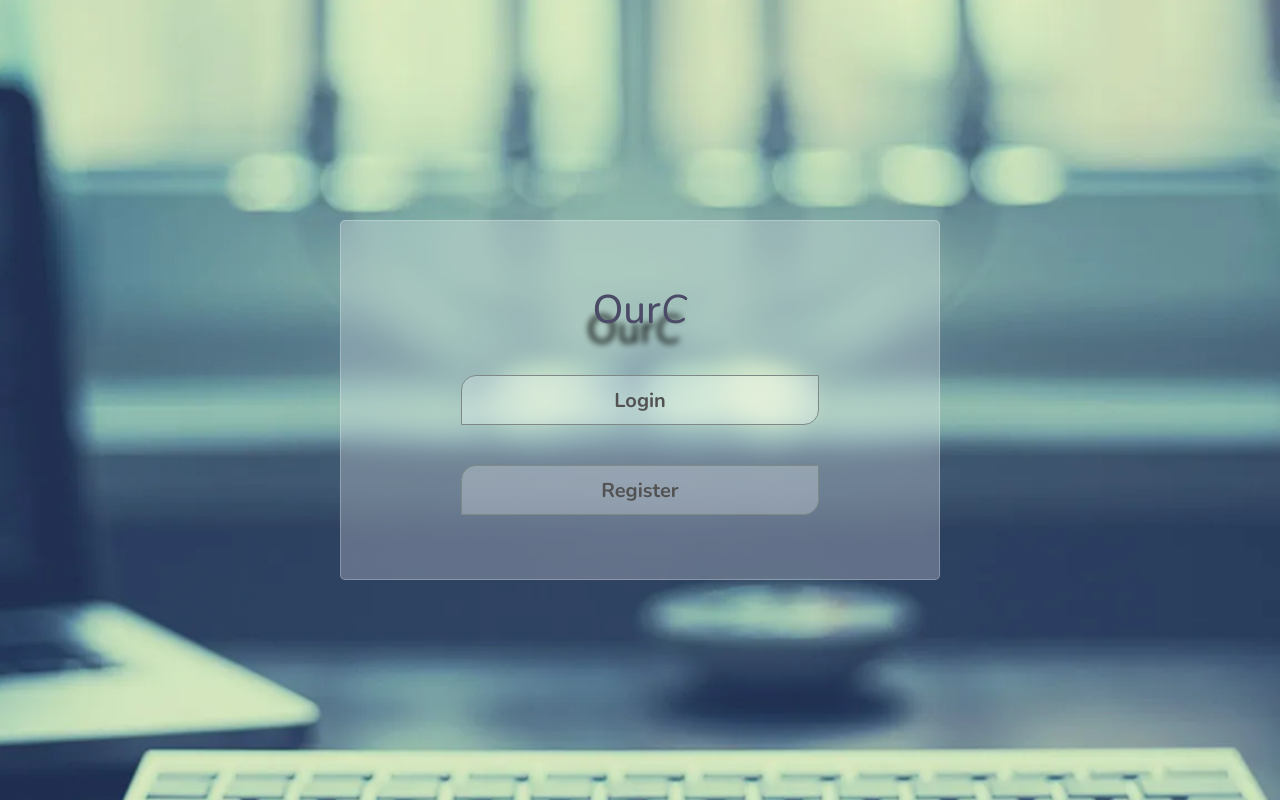
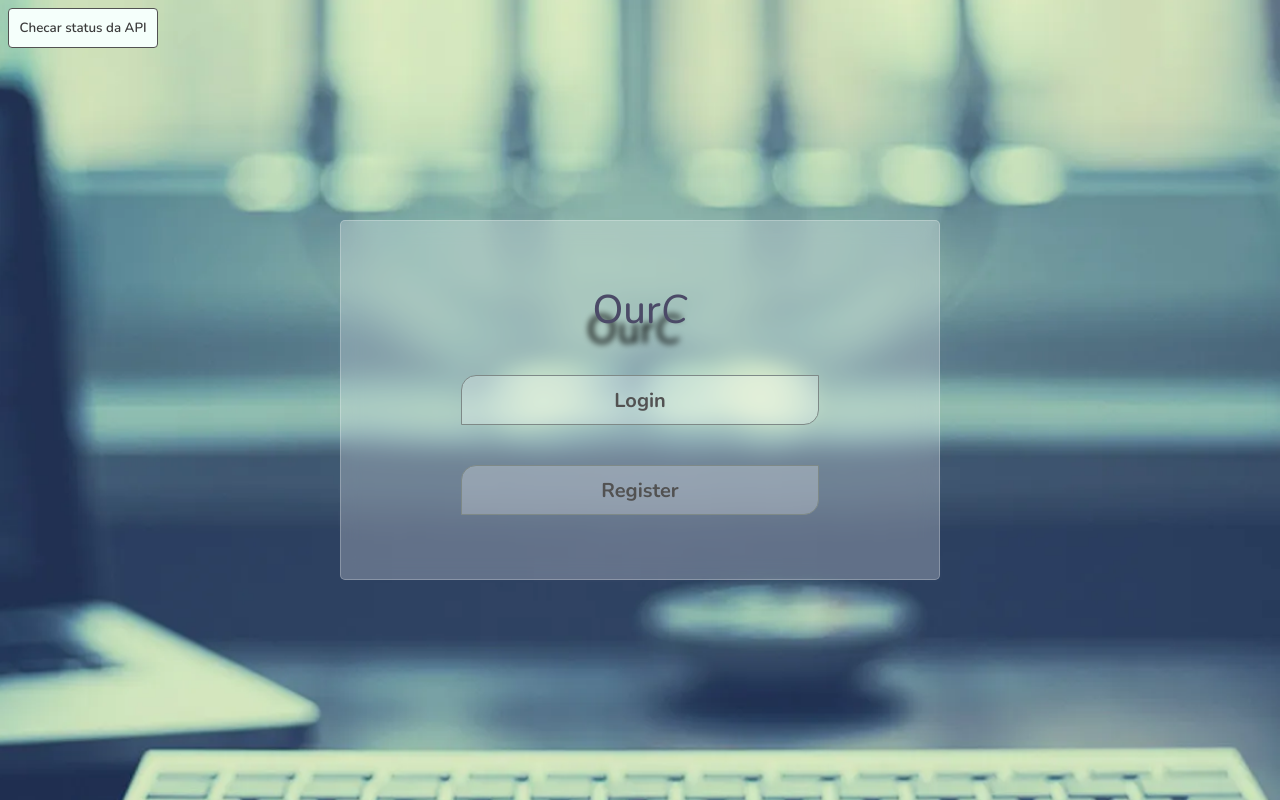
Before and after one commit to stevalves/m6sp2-front, a React (Vite) app: page / in a window 1280 px wide. Built offline with nearby package versions, Linux system fonts and the light colour scheme.

Commit message:
feat: signout statusAPI

```diff
--- /dev/null
+++ b/src/components/ApiWorking/index.tsx
@@ -0,0 +1,15 @@
+import { useUsers } from "../../hooks/useUsers";
+import { LoadingRing } from "../../styles/loading";
+import { StyledApiWorking } from "./styles";
+
+export const ApiWorking = () => {
+  const { reqLoading, apiWorking } = useUsers();
+
+  return (
+    <StyledApiWorking>
+      <button onClick={apiWorking} disabled={reqLoading}>
+        {reqLoading ? <LoadingRing /> : "Checar status da API"}
+      </button>
+    </StyledApiWorking>
+  );
+};
--- /dev/null
+++ b/src/components/ApiWorking/styles.tsx
@@ -0,0 +1,27 @@
+import styled from "styled-components";
+
+export const StyledApiWorking = styled.div`
+  position: absolute;
+  top: 0;
+  left: 0;
+  width: 150px;
+  height: max-content;
+  margin: 8px 0 0 8px;
+  button {
+    height: 40px;
+    width: 150px;
+    border-radius: 4px;
+    background-color: var(--white-2);
+    border: 1px solid var(--gray-2);
+    font-weight: 600;
+    color: var(--gray-1);
+    :hover {
+      border: 1px solid var(--gray-3);
+      color: var(--gray-3);
+      transition: 0.3s;
+    }
+    :disabled {
+      filter: brightness(80%);
+    }
+  }
+`;
--- a/src/components/Header/index.tsx
+++ b/src/components/Header/index.tsx
@@ -5,10 +5,12 @@ import { iHeader } from "./types";
 import { Logo } from "../Logo";
 import { useNavigate } from "react-router-dom";
 import { AddContactModal } from "../AddContactModal";
+import { useAuth } from "../../hooks/useAuth";
 
 export function Header({ contacts }: iHeader) {
   const navigate = useNavigate();
   const [menuDrop, setMenuDrop] = useState("" as string);
+  const { signOut } = useAuth();
 
   function handleClick(): void {
     menuDrop === "active" ? setMenuDrop("") : setMenuDrop("active");
@@ -58,6 +60,9 @@ export function Header({ contacts }: iHeader) {
               Perfil
             </button>
           </li>
+          <li>
+            <button onClick={signOut}>Sair</button>
+          </li>
         </ul>
       </nav>
       {modal && <AddContactModal toggleModal={handleModal} />}
--- a/src/contexts/UserContexts/index.tsx
+++ b/src/contexts/UserContexts/index.tsx
@@ -1,6 +1,6 @@
 import { createContext, useState } from "react";
 import { useNavigate } from "react-router-dom";
-import { api } from "../../services/api";
+import { api, checkApi } from "../../services/api";
 import {
   UserProviderProps,
   UserProviderValues,
@@ -16,6 +16,7 @@ export const UserContext = createContext<UserProviderValues>(
 
 export const UserContextProvider = ({ children }: UserProviderProps) => {
   const [user, setUser] = useState({} as iUser);
+  const [reqLoading, setReqLoading] = useState<boolean>(false);
   const navigate = useNavigate();
 
   const userRetrieve = async () => {
@@ -78,9 +79,21 @@ export const UserContextProvider = ({ children }: UserProviderProps) => {
     }
   };
 
+  const apiWorking = async () => {
+    try {
+      setReqLoading(true)
+      await checkApi.get("")
+      toast.success("Api funcionando!");
+    } catch (error) {
+      toast.error("Api não está funcionando!")
+    } finally {
+      setReqLoading(false)
+    }
+  }
+
   return (
     <UserContext.Provider
-      value={{ userRegister, userEdit, setUser, user, userRetrieve, userDelete }}
+      value={{ userRegister, userEdit, setUser, user, userRetrieve, userDelete, apiWorking, reqLoading }}
     >
       {children}
     </UserContext.Provider>
--- a/src/contexts/UserContexts/types.ts
+++ b/src/contexts/UserContexts/types.ts
@@ -43,4 +43,6 @@ export interface UserProviderValues {
     setUser: React.Dispatch<React.SetStateAction<iUser>>;
     user: iUser;
     userDelete: () => Promise<void>
+    apiWorking: () => Promise<void>
+    reqLoading: boolean
 }
--- a/src/pages/Homepage/index.tsx
+++ b/src/pages/Homepage/index.tsx
@@ -1,10 +1,12 @@
 import { Link } from "react-router-dom";
 import { StyledHomepage } from "./styles";
 import { Logo } from "../../components/Logo";
+import { ApiWorking } from "../../components/ApiWorking";
 
 export function Homepage() {
   return (
       <StyledHomepage>
+      <ApiWorking />
         <div>
           <Logo shadow={true} />
           <Link to={"/login"}>
--- a/src/pages/Homepage/styles.ts
+++ b/src/pages/Homepage/styles.ts
@@ -10,7 +10,7 @@ export const StyledHomepage = styled.main`
   justify-content: center;
   flex-direction: column;
 
-  > div {
+  > div:nth-child(2) {
     width: 90%;
     max-width: 600px;
     background: var(--gray-trans);
--- a/src/pages/Login/index.tsx
+++ b/src/pages/Login/index.tsx
@@ -7,6 +7,7 @@ import { Form } from "../../components/Form";
 import { Link } from "react-router-dom";
 import { LoadingRing } from "../../styles/loading";
 import { Input } from "../../components/Input";
+import { ApiWorking } from "../../components/ApiWorking";
 
 export const Login = () => {
   const {
@@ -21,6 +22,7 @@ export const Login = () => {
 
   return (
     <StyledLogin>
+      <ApiWorking />
       <Form formTitle="Login" submiter={handleSubmit(signIn)}>
         <Input
           id="email"
--- a/src/pages/Register/index.tsx
+++ b/src/pages/Register/index.tsx
@@ -6,6 +6,7 @@ import { Form } from "../../components/Form";
 import { Link } from "react-router-dom";
 import { useUsers } from "../../hooks/useUsers";
 import { Input } from "../../components/Input";
+import { ApiWorking } from "../../components/ApiWorking";
 
 export const Register = () => {
   const {
@@ -20,6 +21,7 @@ export const Register = () => {
 
   return (
     <StyledRegister>
+      <ApiWorking />
       <Form formTitle="Registro" submiter={handleSubmit(userRegister)}>
         <Input
           id="name"
--- a/src/providers/AuthProvider.tsx
+++ b/src/providers/AuthProvider.tsx
@@ -11,6 +11,7 @@ interface AuthProviderProps {
 
 interface AuthContextValues {
   signIn: (data: LoginData) => void;
+  signOut: () => void
   loading: boolean;
   reqLoading: boolean;
 }
@@ -35,7 +36,7 @@ export const AuthProvider = ({ children }: AuthProviderProps) => {
 
   const signIn = async (data: LoginData) => {
     try {
-      setReqLoading(true)
+      setReqLoading(true);
       const res = await api.post("/login", data);
       const { token } = res.data;
 
@@ -48,12 +49,23 @@ export const AuthProvider = ({ children }: AuthProviderProps) => {
       toast.error("Não foi possível realizar o login.");
       console.error(err);
     } finally {
-      setReqLoading(false)
+      setReqLoading(false);
+    }
+  };
+
+  const signOut = () => {
+    try {
+      localStorage.removeItem("@TOKEN");
+      toast.success("Sessão finalizada!");
+      navigate("");
+    } catch (err) {
+      toast.error("Não foi possível finalizar a sessão.");
+      console.error(err);
     }
   };
 
   return (
-    <AuthContext.Provider value={{ signIn, loading, reqLoading }}>
+    <AuthContext.Provider value={{ signIn, signOut, loading, reqLoading }}>
       {children}
     </AuthContext.Provider>
   );
--- a/src/services/api.ts
+++ b/src/services/api.ts
@@ -2,5 +2,10 @@ import axios from "axios";
 
 export const api = axios.create({
     baseURL: "https://m6sp2-back.onrender.com/",
-    timeout: 10000
+    timeout: 50000
 })
+
+export const checkApi = axios.create({
+  baseURL: "https://m6sp2-back.onrender.com/",
+  timeout: 500000
+})
```
Lines whose indentation alone changed are shown as unchanged.
